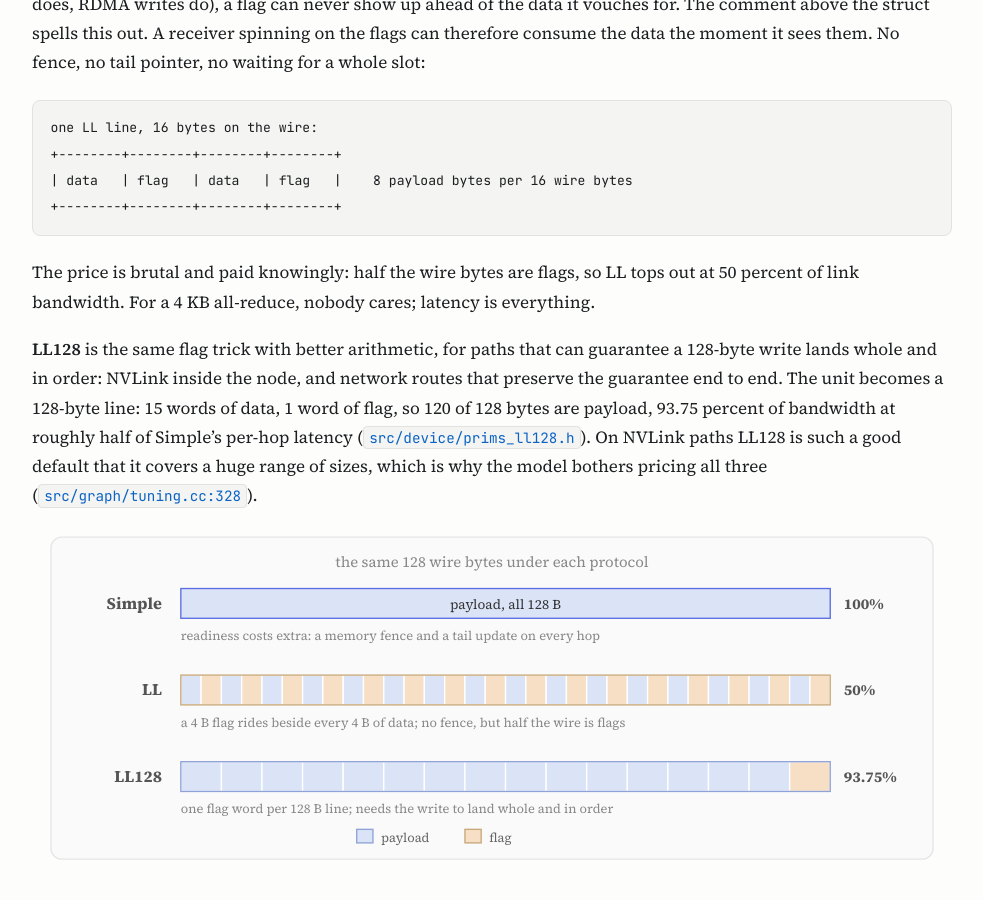
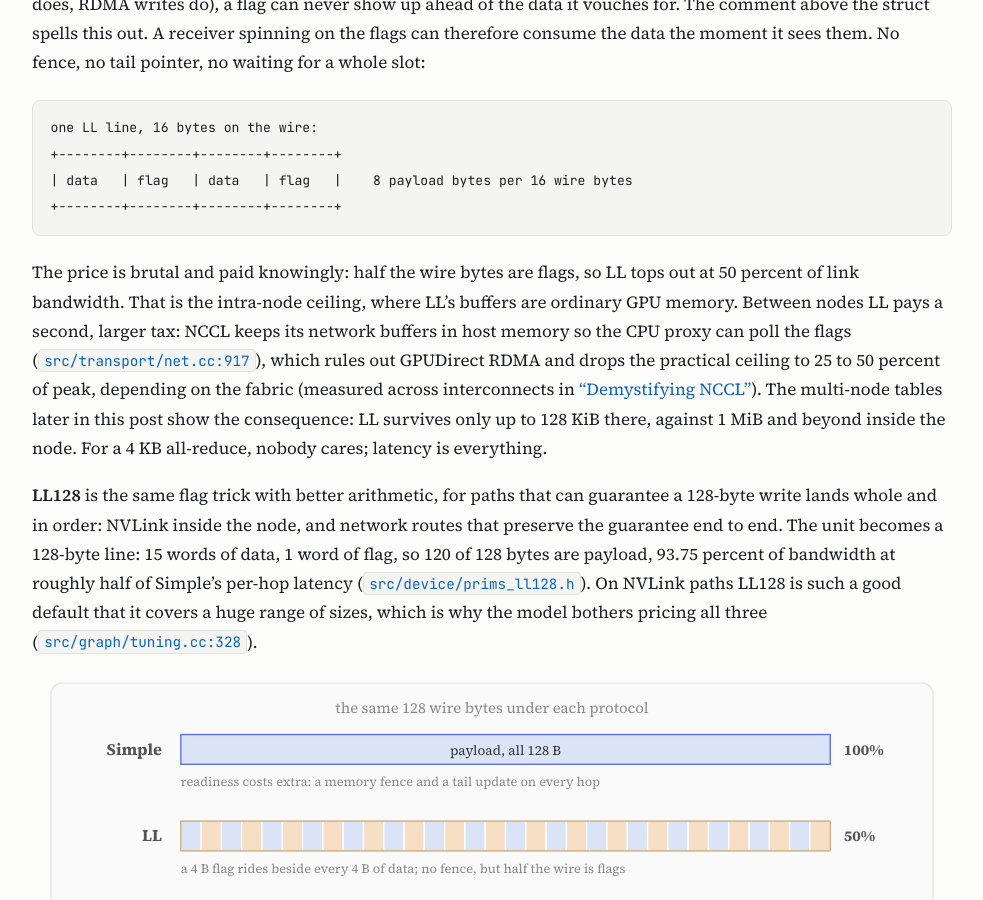
Before and after one commit to rakshithvasudev/rakshithvasudev.github.io, a Jekyll site: the page built from _posts/2026-08-02-inside-nccl-allreduce.md, in a window 1280 px wide and 900 px high, scrolled down 12459 px. Shown: the whole window, without its empty margins (148-1131 px from the left). Built offline with Jekyll 4.4.1, drawn with Linux system fonts in a browser that asks for light colours.

Commit message:
Add LL host-memory tax for inter-node transfers, with net.cc citation

````diff
--- a/_posts/2026-08-02-inside-nccl-allreduce.md
+++ b/_posts/2026-08-02-inside-nccl-allreduce.md
@@ -820,8 +820,16 @@ one LL line, 16 bytes on the wire:
 ```
 
 The price is brutal and paid knowingly: half the wire bytes are flags, so LL tops
-out at 50 percent of link bandwidth. For a 4 KB all-reduce, nobody cares; latency
-is everything.
+out at 50 percent of link bandwidth. That is the intra-node ceiling, where LL's
+buffers are ordinary GPU memory. Between nodes LL pays a second, larger tax:
+NCCL keeps its network buffers in host memory so the CPU proxy can poll the
+flags ([`src/transport/net.cc:917`](https://github.com/NVIDIA/nccl/blob/5067397c2676d5aed50042fc39e5c8ee96eb0027/src/transport/net.cc#L917)),
+which rules out GPUDirect RDMA and drops the practical ceiling to 25 to 50
+percent of peak, depending on the fabric (measured across interconnects in
+["Demystifying NCCL"](https://arxiv.org/abs/2507.04786)). The multi-node tables
+later in this post show the consequence: LL survives only up to 128 KiB there,
+against 1 MiB and beyond inside the node. For a 4 KB all-reduce, nobody cares;
+latency is everything.
 
 **LL128** is the same flag trick with better arithmetic, for paths that can
 guarantee a 128-byte write lands whole and in order: NVLink inside the node, and
````
